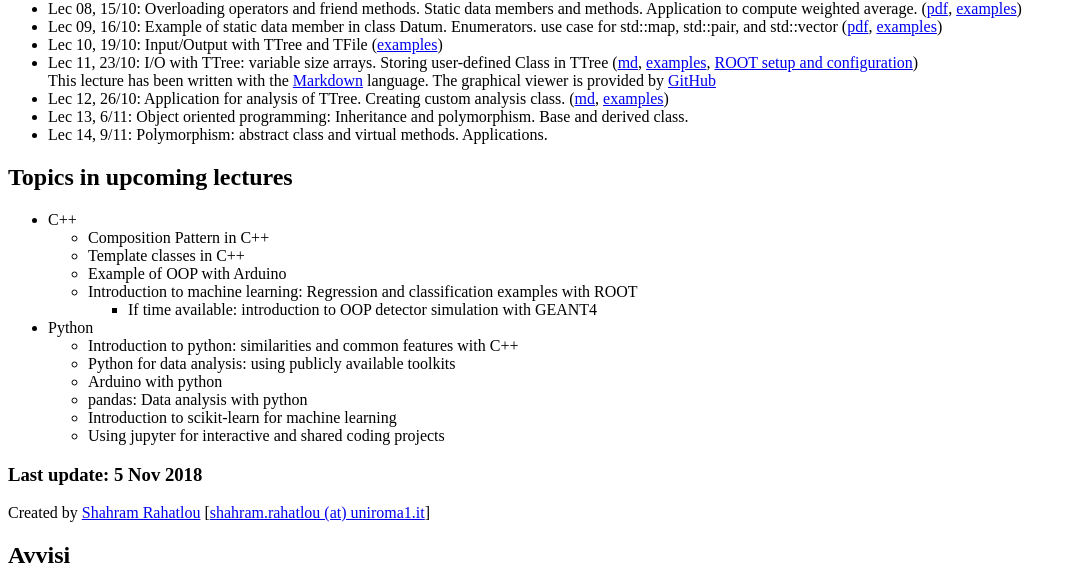
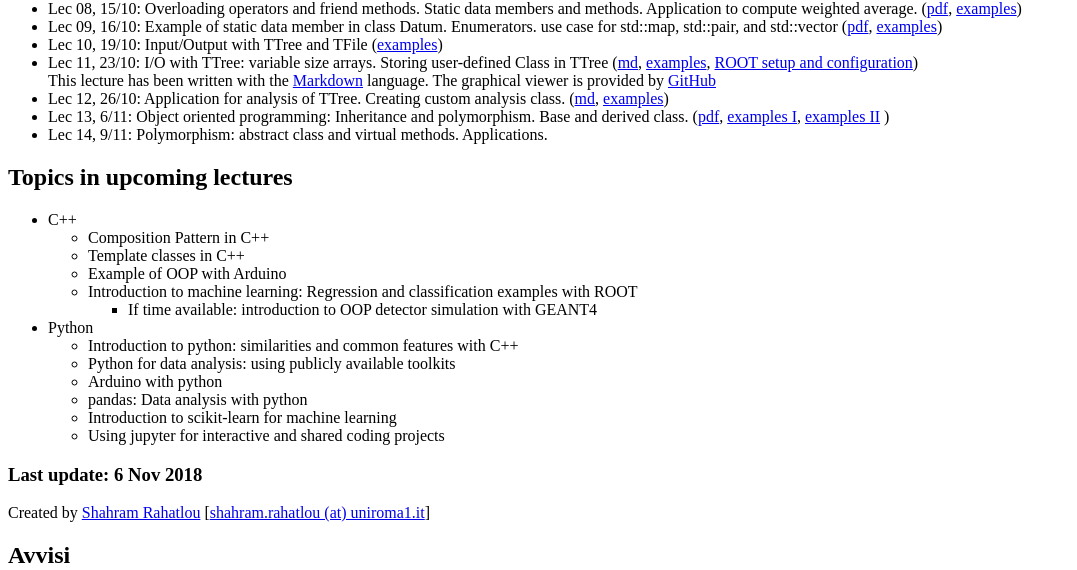
Before and after one commit to rahatlou/CMP, a PHP site: page / in a window 1280 px wide. Shown: the part 1029-1599 px from the top of the page, without its empty margins (0-1077 px from the left). Run offline with PHP 8.4, Linux system fonts and the light colour scheme; some libraries are stand-ins or nearby versions.

Commit message:
update with lecture 13

```diff
--- a/frontpage.html
+++ b/frontpage.html
@@ -188,6 +188,14 @@ href="https://github.com/rahatlou/CMP/blob/master/lec12/lec12.md">md</a>,
 Lec 13, 6/11:
 Object oriented programming: Inheritance and polymorphism. Base and
 derived class.
+(<a href="lec13/lec13.pdf">pdf</a>, <a
+href="https://github.com/rahatlou/CMP/tree/master/lec13/examples0">examples
+I</a>,
+<a
+href="https://github.com/rahatlou/CMP/tree/master/lec13/examples1">examples
+II</a>
+)
+
 </li>
 
 <li>
--- a/index.php
+++ b/index.php
@@ -57,7 +57,7 @@
    <div id="sidebar">
      <div id="sidebar-bgtop"></div>
      <div id="sidebar-content">
-           <h3 class=h3sidebar>Last update: 5 Nov 2018</h3>
+           <h3 class=h3sidebar>Last update: 6 Nov 2018</h3>
 
             Created by
             <a href="http://www.roma1.infn.it/people/rahatlou/">Shahram Rahatlou</a>
```
